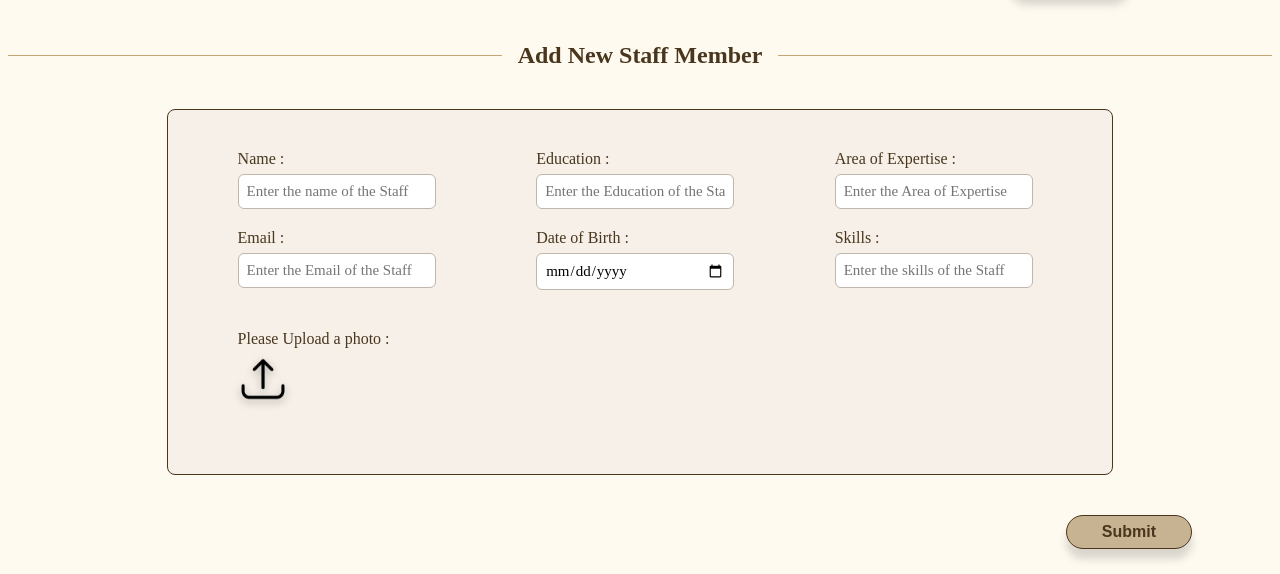
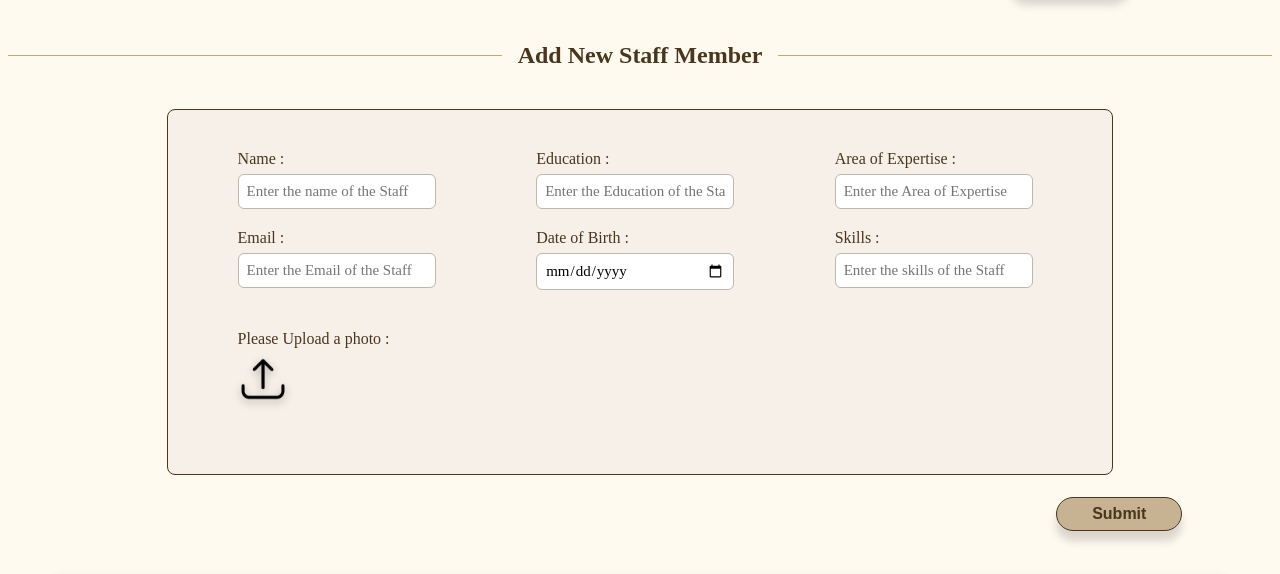
Before and after one commit to Dana-oos/web1project, a plain HTML site: page ManegStaffMembers.html in a window 1280 px wide. Shown: the part 530-1104 px from the top of the page. Drawn offline with Linux system fonts and the light colour scheme.

Commit message:
Update ManegStaffMembers.html

```diff
--- a/ManegStaffMembers.html
+++ b/ManegStaffMembers.html
@@ -274,7 +274,30 @@ button.submit:hover {
   white-space: nowrap;       /*to make the name stayes in its line*/
 }
 
+.add-staff-box {
+  position: relative;
+  margin-bottom: 100px;
+}
 
+.add-staff-form .submit {
+  position: absolute;
+  right: -150px;
+
+  bottom: -57px;
+  background-color: #c7b291;
+  color: #49361d;
+  border: 1px solid #49361d;
+  padding: 7px 35px;
+  border-radius: 20px;
+  font-size: 16px;
+  font-weight: 600;
+  box-shadow: 0 10px 8px rgba(0, 0, 0, 0.15);
+  transition: background-color 0.3s ease;
+}
+
+.add-staff-form .submit:hover {
+  background-color: #a88a47;
+}
 </style>
 
 </head>
@@ -421,7 +444,7 @@ button.submit:hover {
   <form class="add-staff-form" action="ManegStaffMembers.html" method="get">
     <div>
       <label for="name">Name :</label>
-      <input type="text" id="name" placeholder="Enter the name of the Staff">
+      <input type="text" id="name" placeholder="Enter the name of the Staff" required>
     </div>
 
     <div>
@@ -459,13 +482,13 @@ button.submit:hover {
 
     </div>
 
+    <button type="submit" class="submit">Submit</button>
 
   </form>
 
 </div>
 
 
- <button type="submit" class="submit">Submit</button>
 
 
 
```
